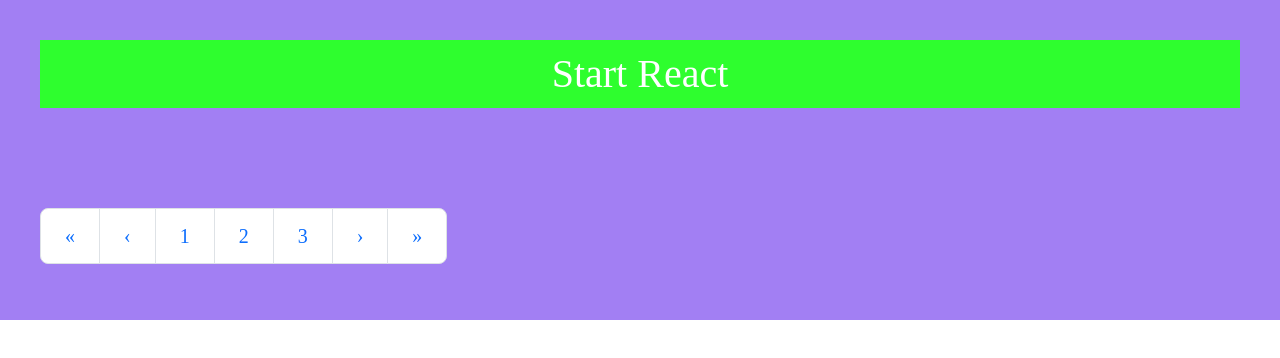
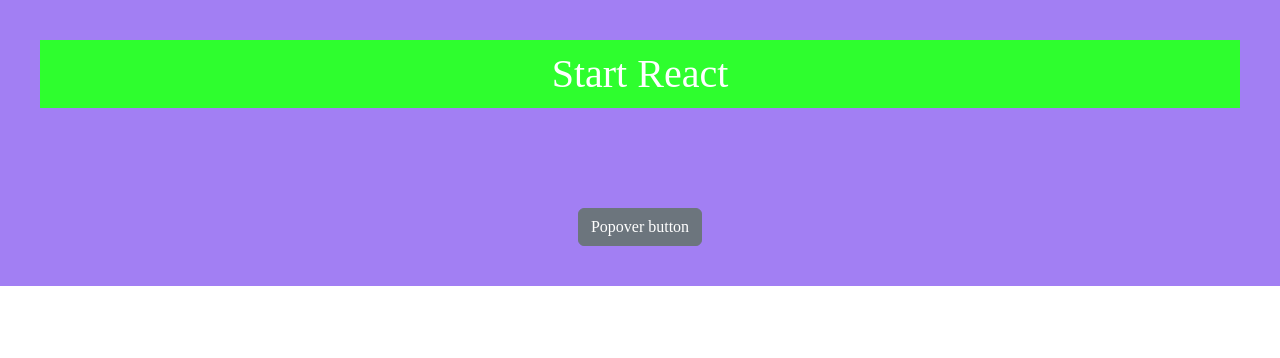
Before and after one commit to lee-kangpyo/react-start, a React (Create React App) app in the folder client/: page / in a window 1280 px wide. Shown: the top 358 px of the page. Built offline with nearby package versions, Linux system fonts and the light colour scheme.

Commit message:
reactstrap popover

```diff
--- a/client/src/App.js
+++ b/client/src/App.js
@@ -1,13 +1,13 @@
 import React from 'react';
 import './App.css';
-import ReactstrapPagination from './component2/R050_ReactstrapPagination'
+import ReactstrapPopover from './component2/R051_ReactstrapPopover'
 import 'bootstrap/dist/css/bootstrap.css'
 
 function App() {
   return (
     <div className='app'>
       <h1 className='title'>Start React</h1>
-      <ReactstrapPagination />
+      <ReactstrapPopover />
     </div>
   );
 }
--- /dev/null
+++ b/client/src/component2/R051_ReactstrapPopover.js
@@ -0,0 +1,22 @@
+import React, { Component } from 'react';
+import { Button, UncontrolledPopover, PopoverHeader, PopoverBody } from "reactstrap";
+
+class R051_ReactstrapPopover extends Component {
+    render() {
+        return (
+            <>
+                <Button id='Popover_id' type='button'>
+                    Popover button
+                </Button>
+                <UncontrolledPopover placeholder='right' target="Popover_id">
+                    <PopoverHeader>리액트</PopoverHeader>
+                    <PopoverBody>
+                        철수와 영희가 리액트를 공부합니다.
+                    </PopoverBody>
+                </UncontrolledPopover>
+            </>
+        );
+    }
+}
+
+export default R051_ReactstrapPopover;
```
